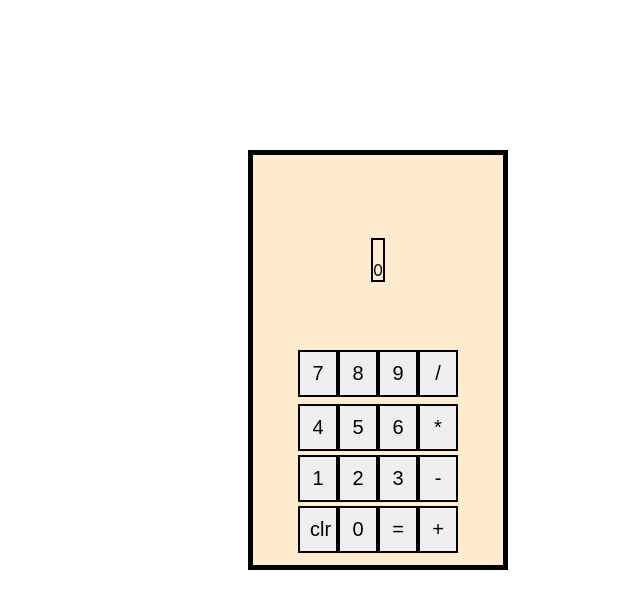
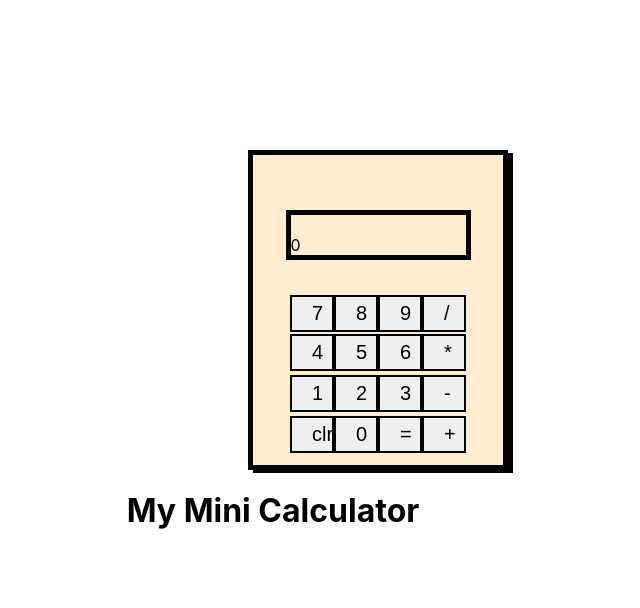
Before and after one commit to johnereepitt122/my-calc, a React (Create React App) app: page / in a window 1280 px wide. Shown: the top 608 px of the page, without its empty margins (352-992 px from the left). Built offline with nearby package versions, Linux system fonts and the light colour scheme.

Commit message:
Fifth commit - Edited a little design of the calcu

```diff
--- a/src/App.css
+++ b/src/App.css
@@ -1,6 +1,6 @@
 .whole-container {
   background: blanchedalmond;
-  height: 400px;
+  height: 300px;
   width: 250px;
   display: flex;
   /* justify-content: center; */
@@ -10,12 +10,13 @@
   margin-left: 600px;
   margin-top: 150px;
   padding-bottom: 10px;
+  box-shadow: 5px 3px;
 }
 
 .heading {
   margin: auto 0;
-  border: 2px solid black;
-  width: 10px;
+  border: 5px solid black;
+  width: 175px;
   /* display       : flex;
   justify-content: center;
   align-items   : center;
@@ -27,7 +28,7 @@
 }
 
 .first-buttons {
-  padding: 5px 5px;
+  padding: px 5px;
 }
 .second-buttons {
   padding: 2px 5px;;
@@ -45,5 +46,18 @@ button{
   border: 2px solid black;
   font-size: 20px;
   width: 40px;
-  padding: 10px 10px;
+  /* padding: 10px 5px; */
+  padding-right: 20px;
+  padding-top: 5px;
+  padding-bottom: 5px;
+  padding-left: 20px;
 }
+
+.result {
+  font-size: 20px;
+}
+
+.title-container {
+  text-align: center;
+  margin-right: 30px;
+}
--- a/src/App.js
+++ b/src/App.js
@@ -10,14 +10,28 @@ function Num({ message="?", onClick }) {
   );
 }
 
+function Title() {
+  return (
+    <div class= "title-container"> <h1> My Mini Calculator </h1> </div>
+  )
+}
+
+
 function Display({display}) {
   return (
-    <div> {display}
+    <div id="result"> {display}
     </div>
   );
 }
 
 function App() {
+
+const [displ, resDes] = useState(0);
+const [oper, operPick] = useState(null);
+const [num1, valNum1] = useState(null);
+const [num2, valNum2] = useState(null);
+
+
 
 
 const[disp, setDisp] = useState('0');
@@ -25,11 +39,13 @@ const[disp, setDisp] = useState('0');
 const numberClickHandler = (e) => {
   e.preventDefault();
   const value = e.target.innerHTML;
+  // if(oper===null)
   setDisp(value);
   console.log(value);
 }
 
   return (
+    <div>
  <div class="whole-container">
  <br></br>
       <div class="heading">
@@ -74,6 +90,8 @@ const numberClickHandler = (e) => {
       </section>
       </div>
       </div>
+      <Title> </Title>
+      </div>
 
   );
 }
```
